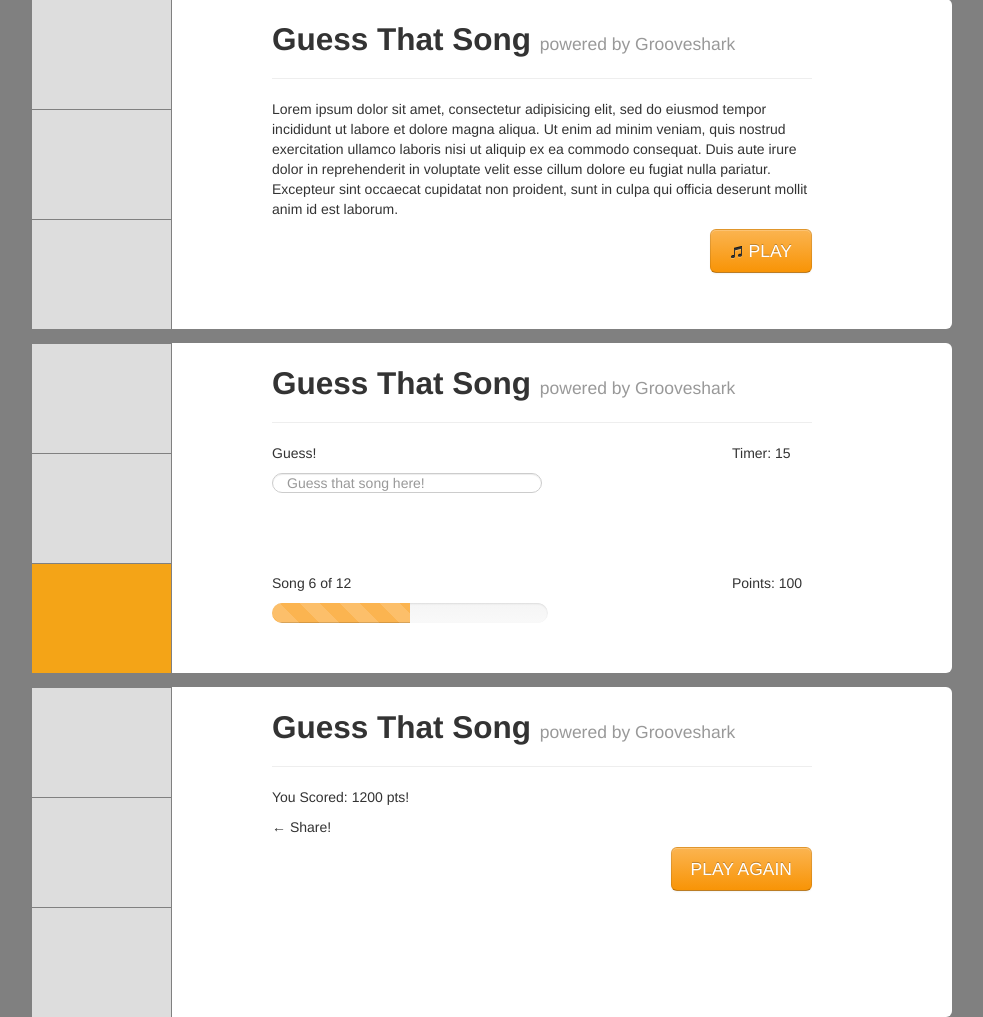
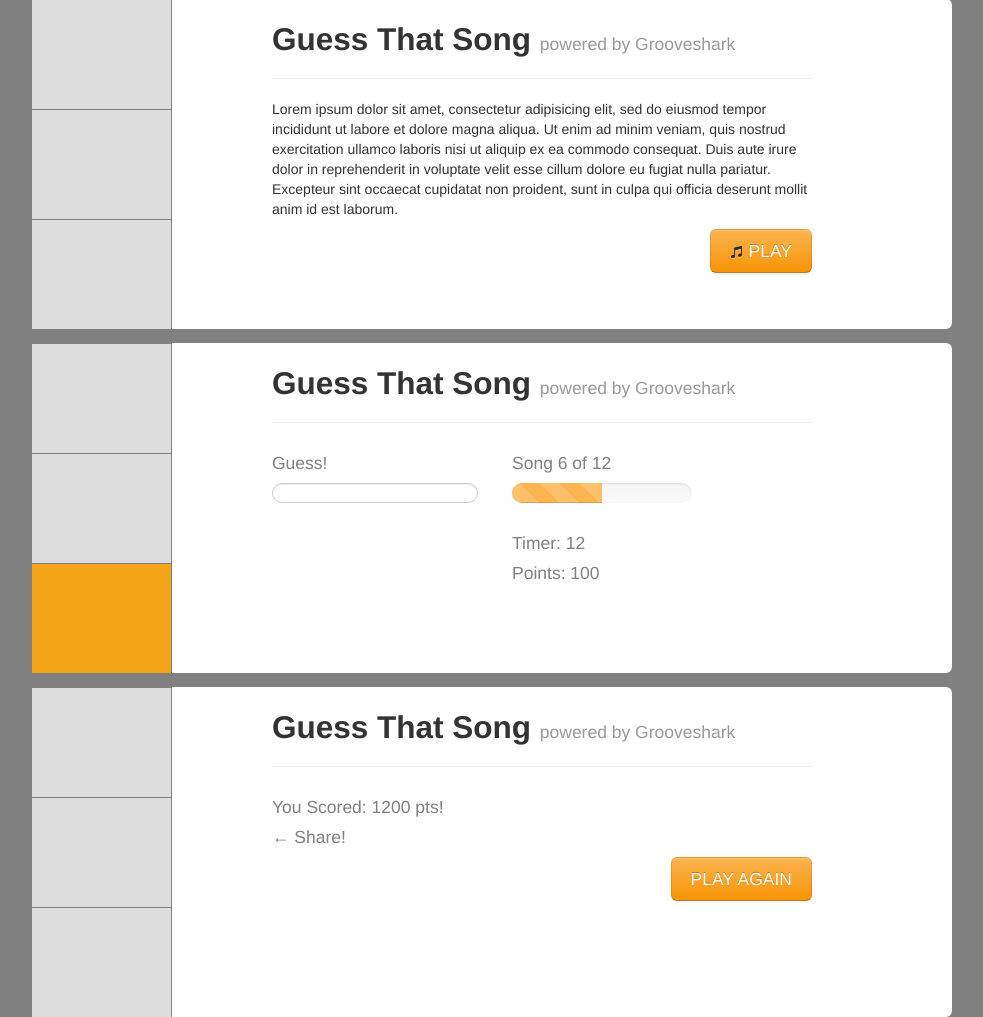
Before and after one commit to MattCMultimedia/guess_that_song, a PHP site: page / in a window 1280 px wide. Shown: the part 15-1032 px from the top of the page, without its empty margins (148-1131 px from the left). Run offline with PHP 8.4, Linux system fonts and the light colour scheme.

Commit message:
fix merge problems

```diff
--- a/pub/css/style.css
+++ b/pub/css/style.css
@@ -40,6 +40,9 @@ li{
 .page-header{
 	margin-bottom: 20px;
 }
+.input{
+	border-radius: 15px;
+}
 /*
 Start Menu CSS
 */
@@ -49,6 +52,10 @@ Start Menu CSS
 button{
 
 }
+h4,small{
+	color:gray;
+	font-weight: normal;
+}
 /*
 Game State CSS
 */
@@ -56,7 +63,7 @@ Game State CSS
 
 }
 form{
-	margin-bottom: 80px;
+
 }
 .progress{
 	width:60%;
--- a/pub/index.php
+++ b/pub/index.php
@@ -11,11 +11,12 @@
 	</head>
 
 	<body class="container">
-		<!--Start Menu-->
+		<!--{*Start Menu*}-->
 		<div class="wrapper start-menu">
 			<div class="row">
 
 				<div class="sidebar span2">
+					<!--{*This ul should have as many <li>'s as genres*}-->
 					<ul>
 						<li><img src=""></li>
 						<li><img src=""></li>
@@ -29,18 +30,30 @@
 					<div class="page-header">
 					  <h2>Guess That Song <small>powered by Grooveshark</small></h2>
 					</div>
+					<!--{*a form goes here if instead of the <p> they are not loggined into grooveshark*}-->
+					<!--{*
+						<form action="" method="POST">
+							<h4>Username:</h4>
+							<input class="input" type="text" name="username" >
+							<h4>Password:</h4>
+							<input class="input" type="password" name="password" >
+						</form>
+						*}-->
 
 					<p>Lorem ipsum dolor sit amet, consectetur adipisicing elit, sed do eiusmod tempor incididunt ut labore et dolore magna aliqua. Ut enim ad minim veniam, quis nostrud exercitation ullamco laboris nisi ut aliquip ex ea commodo consequat. Duis aute irure dolor in reprehenderit in voluptate velit esse cillum dolore eu fugiat nulla pariatur. Excepteur sint occaecat cupidatat non proident, sunt in culpa qui officia deserunt mollit anim id est laborum.</p>
+
+					<!--{*This button should say Login to GS if they are not logged into grooveshark*}-->
 					<button class='btn btn-large btn-warning pull-right'><i class="icon-music"></i> PLAY</button>
 				</div>
 			</div>
 		</div>
 
-		<!--Game State-->
+		<!--{*Game State*}-->
 		<div class="wrapper game-state">
 			<div class="row">
 
 				<div class="sidebar span2">
+					<!--{*This will be filled with <li>'s corresponding ' *}-->
 					<ul>
 						<li><img src=""></li>
 						<li><img src=""></li>
@@ -54,33 +67,33 @@
 					</div>
 
 					<div class="row">
-						<form class="span6">
-							<p>Guess!</p>
-							 <input type="text" class="input-xlarge search-query" placeholder="Guess that song here!">
+						<form class="span3">
+							<h4>Guess!</h4>
+							 <input type="text" class="search-query" >
 						</form>
 
-						<div>
-							<p>Timer: 15</p>
-						</div>
-					</div>
-
-					<div class="row">
-						<div class="span6">
-							<p>Song 6 of 12</p>
+						<div class="span4">
+							<h4>Song <span class="current_song">6</span> of <span class="total_songs">12</span></h4>
 							<div class="progress progress-warning progress-striped active">
 							  <div class="bar" style="width:50%"></div>
 							</div>
 						</div>
 
-						<div>
-							<p>Points: 100</p>
+					</div>
+
+					<div class="row">
+
+						<div class="span4 offset3">
+							<h4>Timer: 12</h4>
+							<h4>Points: 100</h4>
 						</div>
+
 					</div>
 				</div>
 			</div>
 		</div>
 
-		<!--Win Screen-->
+		<!--{*Win Screen*}-->
 		<div class="wrapper win-screen">
 			<div class="row">
 
@@ -99,8 +112,8 @@
 
 					<div class="row">
 						<div class="span6">
-							<p>You Scored: 1200 pts!</p>
-							<p>&larr; Share!</p>
+							<h4>You Scored: 1200 pts!</h4>
+							<h4>&larr; Share!</h4>
 						</div>
 						<button class='btn btn-large btn-warning pull-right'></i> PLAY AGAIN</button>
 					</div>
```
